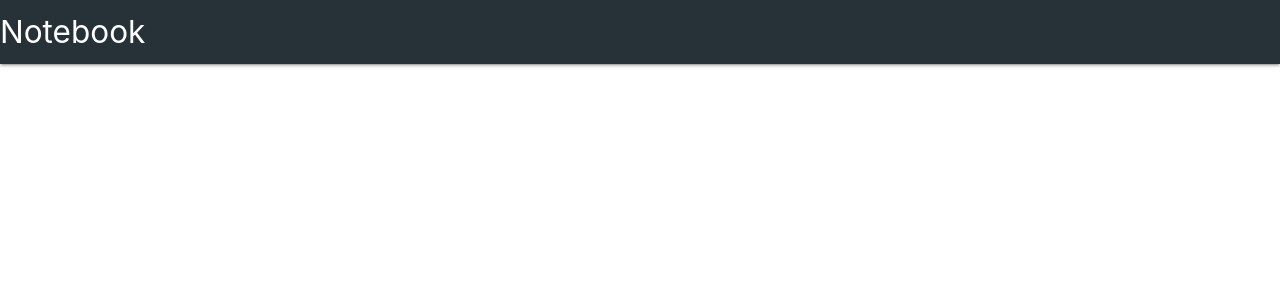
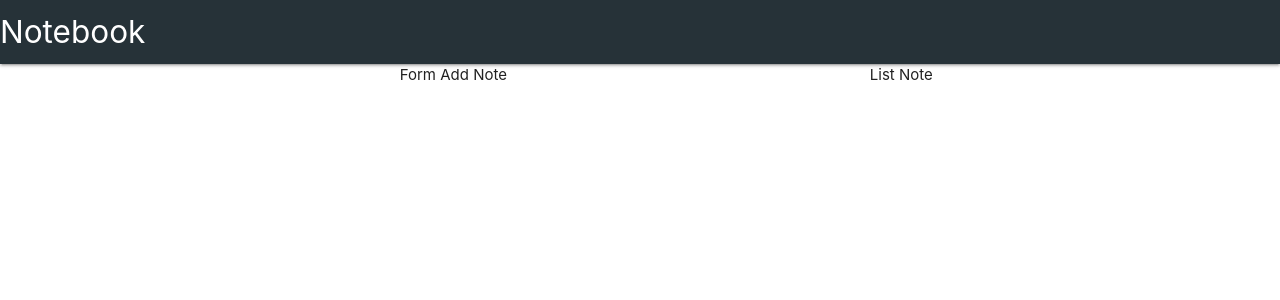
Before and after one commit to Kulnois/notebook-react, a React (Create React App) app: page / in a window 1280 px wide. Shown: the top 300 px of the page. Built offline with nearby package versions, Linux system fonts and the light colour scheme.

Commit message:
HomePage added

```diff
--- a/src/App.js
+++ b/src/App.js
@@ -1,11 +1,13 @@
 import React from 'react'
 
 import Navbar from './layout/navbar'
+import HomePage from './pages/home/home.component'
 
 function App() {
   return (
     <>
       <Navbar />
+      <HomePage />
     </>
   );
 }
--- /dev/null
+++ b/src/pages/home/home.component.jsx
@@ -0,0 +1,18 @@
+import React from 'react'
+
+function HomePage() {
+    return (
+        <div className="container">
+            <div className="row center-align">
+                <div className="col m7">
+                    Form Add Note
+                </div>
+                <div className="col m5">
+                    List Note
+                </div>
+            </div>
+        </div>
+    )
+}
+
+export default HomePage
```
